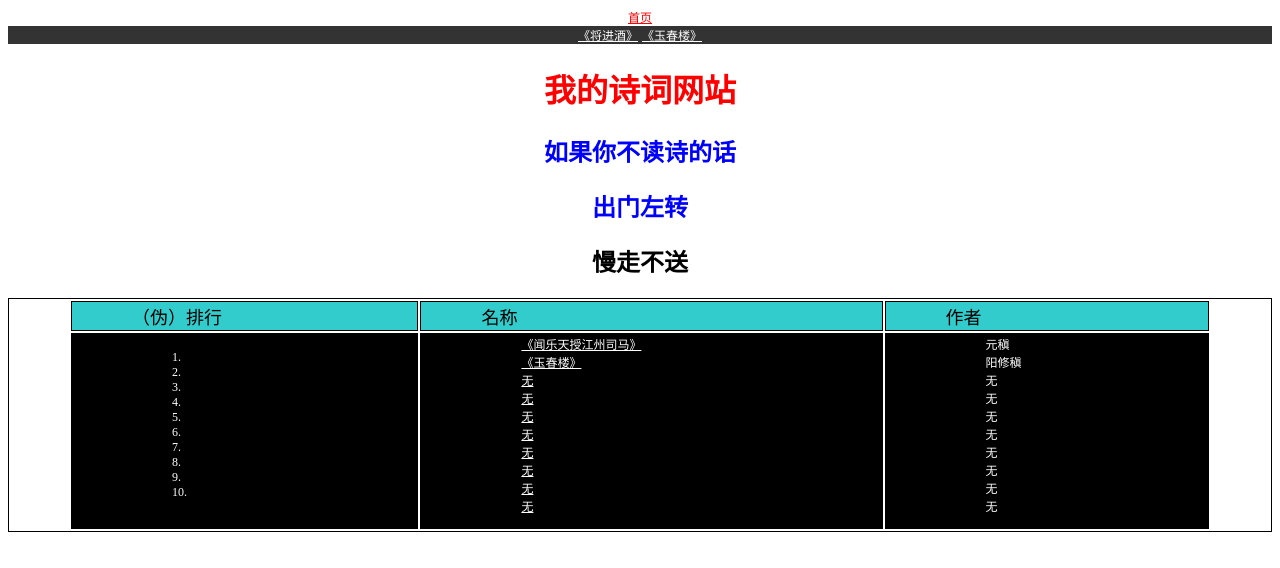
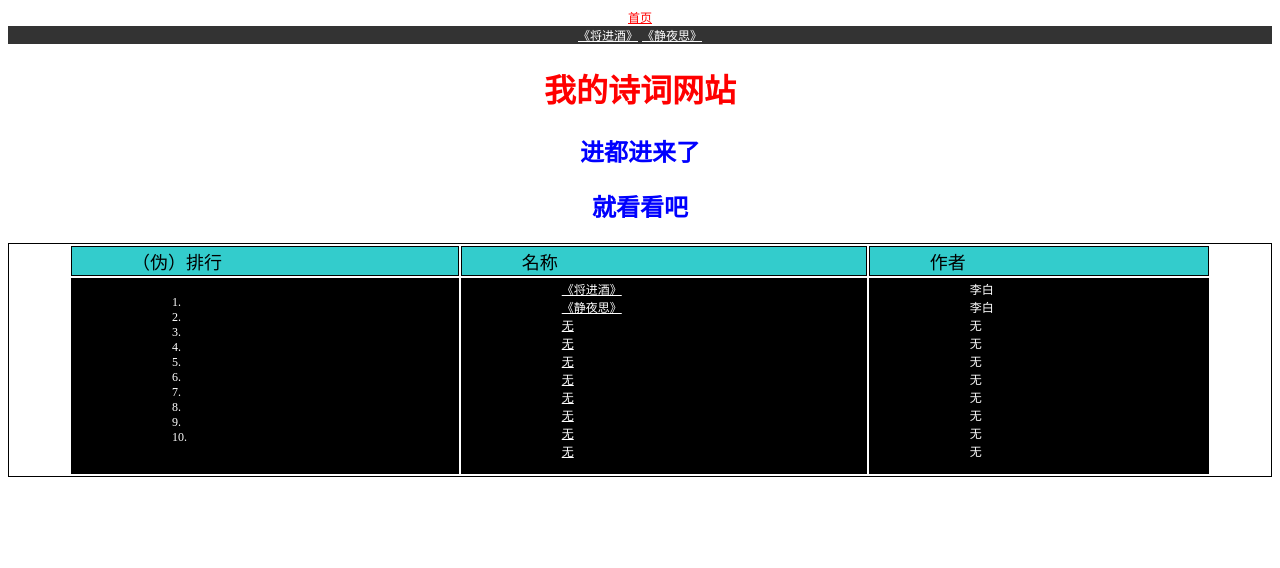
Before and after one commit to liqingsong520/liq-, a plain HTML site: page index.html in a window 1280 px wide. Drawn offline with Linux system fonts and the light colour scheme.

Commit message:
Update index.html

```diff
--- a/index.html
+++ b/index.html
@@ -71,14 +71,13 @@ width:450px;
         <a class="red" href="https://xinbaobao3775.github.io/xinbaobao3775-.github.io/index.html">首页</a>
           <div class="paihang">
             <span><a href="https://liqingsong520.github.io/li/">《将进酒》</a></span>
-            <span><a href="https://xinbaobao3775.github.io/xinbaobao3775-.github.io/shi2.html">《玉春楼》</a></span>
+            <span><a href="https://xinbaobao3775.github.io/xinbaobao3775-.github.io/shi2.html">《静夜思》</a></span>
           </div>
       </li>
 
        <h1 class = "red" >我的诗词网站</h1>
-         <h2 class = "blue">如果你不读诗的话</h2>
-         <h2 class = "blue">出门左转</h2>
-         <h2 class = "biue">慢走不送</h2>
+         <h2 class = "blue">进都进来了</h2>
+         <h2 class = "blue">就看看吧</h2>
 
       <table style="width:100%" div="100px">
         <tr class="bian">
@@ -104,8 +103,8 @@ width:450px;
           </td>
           <td>
             <ul>
-              <li><a href="https://xinbaobao3775.github.io/xinbaobao3775-.github.io/shi1.html">《闻乐天授江州司马》</a></li>
-              <li><a href="https://xinbaobao3775.github.io/xinbaobao3775-.github.io/shi2.html">《玉春楼》</a></li>
+              <li><a href="https://liqingsong520.github.io/li/">《将进酒》</a></li>
+              <li><a href="https://xinbaobao3775.github.io/xinbaobao3775-.github.io/shi2.html">《静夜思》</a></li>
               <li><a href="">无</a></li>
               <li><a href="">无</a></li>
               <li><a href="">无</a></li>
@@ -118,8 +117,8 @@ width:450px;
           </td>
           <td>
             <ul>
-              <li>元稹</li>
-              <li>阳修稹</li>
+              <li>李白</li>
+              <li>李白</li>
               <li>无</li>
               <li>无</li>
               <li>无</li>
```
